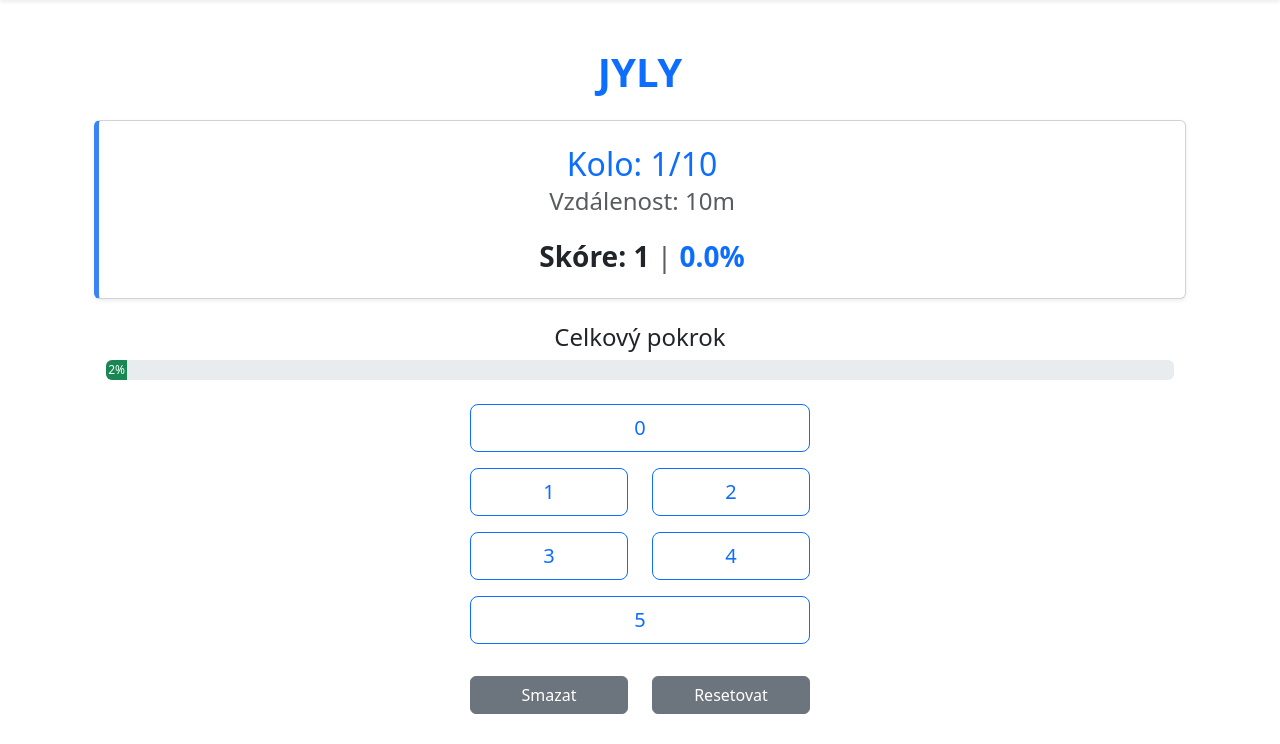
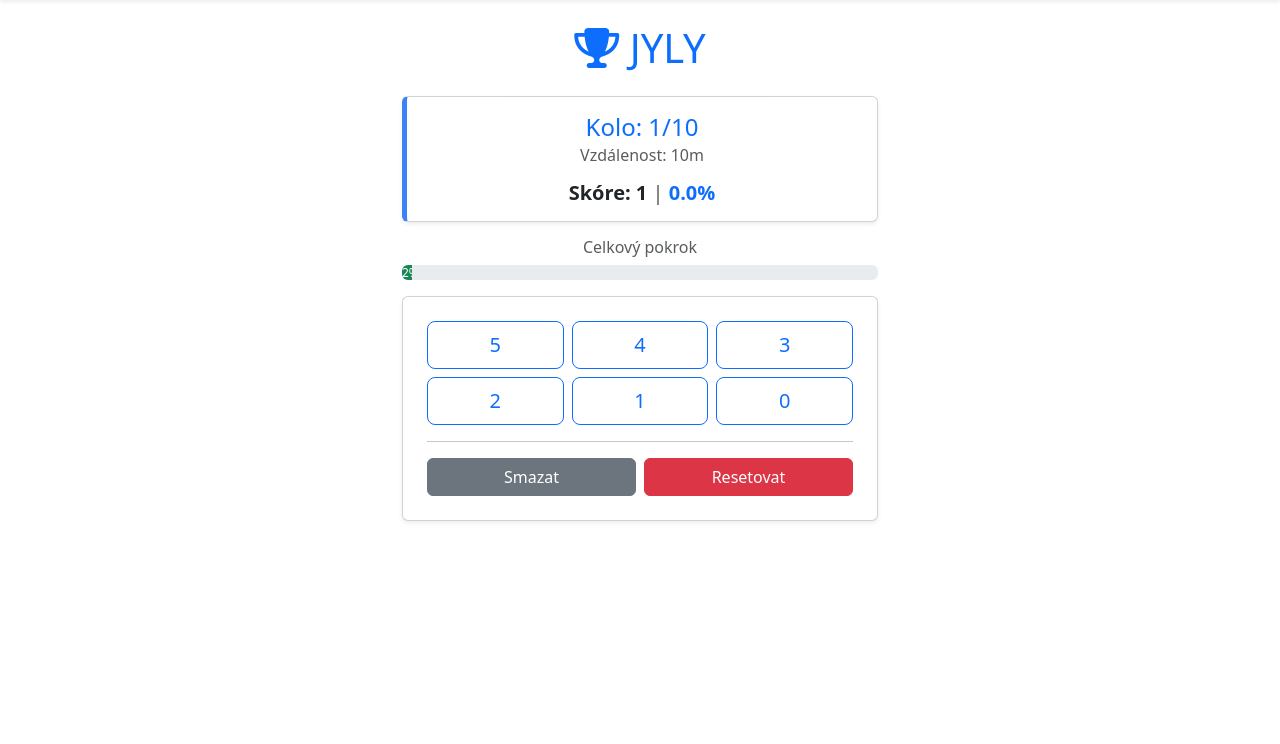
Before and after one commit to dajvid137/discgolf_app, a Flask app: page /training/putt/jyly in a window 1280 px wide. Shown: the part 56-800 px from the top of the page. Run offline with Flask 3, Linux system fonts and the light colour scheme; a user stored in the database is signed in.

Commit message:
uprava designu v Trenink a Index stranky

```diff
--- a/app.py
+++ b/app.py
@@ -484,8 +484,8 @@ def training_putt(mode):
                     discs = int(request.form.get('discs', 0))
 
                     # 1. Validace rozsahů
-                    if not (100 <= total_putts <= 300 and 5 <= distance <= 10 and 1 <= discs <= 10):
-                        flash('Neplatné nastavení. Zkontrolujte rozsahy (Putts: 10-300, Vzdálenost: 5-10m, Disků: 1-10).', 'danger')
+                    if not (50 <= total_putts <= 300 and 5 <= distance <= 10 and 1 <= discs <= 10):
+                        flash('Neplatné nastavení. Zkontrolujte rozsahy (Putts: 50-300, Vzdálenost: 5-10m, Disků: 1-10).', 'danger')
                         return render_template(SETUP_TEMPLATE)
 
                     total_rounds = int(math.ceil(total_putts / discs))
--- a/templates/base.html
+++ b/templates/base.html
@@ -1,12 +1,15 @@
 <!DOCTYPE html>
 <html lang="en">
 <head>
-<meta charset="UTF-8">
-<meta name="viewport" content="width=device-width, initial-scale=1.0">
-<title>DiscGolf Trainer</title>
-<link href="https://cdn.jsdelivr.net/npm/bootstrap@5.3.0/dist/css/bootstrap.min.css" rel="stylesheet">
-<script src="https://cdn.jsdelivr.net/npm/bootstrap@5.3.0/dist/js/bootstrap.bundle.min.js"></script>
+    <meta charset="UTF-8">
+    <meta name="viewport" content="width=device-width, initial-scale=1.0">
+    <title>DiscGolf Trainer</title>
 
+    <link href="https://cdn.jsdelivr.net/npm/bootstrap@5.3.0/dist/css/bootstrap.min.css" rel="stylesheet">
+    <link rel="stylesheet" href="https://cdnjs.cloudflare.com/ajax/libs/font-awesome/6.5.2/css/all.min.css">
+
+    <script src="https://cdn.jsdelivr.net/npm/bootstrap@5.3.0/dist/js/bootstrap.bundle.min.js"></script>
+    <script src="https://cdn.jsdelivr.net/npm/chart.js@4.4.1/dist/chart.umd.min.js"></script>
 </head>
 <body>
 
--- a/templates/putt/game_over.html
+++ b/templates/putt/game_over.html
@@ -2,9 +2,11 @@
 
 {% block content %}
 <div class="card shadow-lg p-4 mx-auto" style="max-width: 400px; border: 2px solid #34D399; background-color: #F0FFF4;">
-    <h1 class="mb-4 text-primary fw-bold">JYLY</h1>
+    <h1 class="card-title text-primary mb-4">
+        <i class="fa-solid fa-trophy"></i> JYLY
+    </h1>
     <h1 class="card-title text-success mb-3">
-            <i class="fas fa-trophy mr-2"> Trénink dokončen!</i>
+            Trénink dokončen!
         </h1>
 
         <hr class="my-3">
--- a/templates/putt/game_over_daily.html
+++ b/templates/putt/game_over_daily.html
@@ -3,9 +3,11 @@
 
 {% block content %}
 <div class="card shadow-lg p-4 mx-auto" style="max-width: 450px; border: 2px solid #3B82F6; background-color: #EFF6FF;">
-    <h1 class="mb-4 text-primary fw-bold">Daily Putt</h1>
+    <h1 class="card-title text-primary mb-4">
+        <i class="fas fa-calendar-check mr-2"> Daily Putt</i>
+    </h1>
     <h1 class="card-title text-primary mb-3">
-            <i class="fas fa-check-circle mr-2">Trénink dokončen!</i>
+            Trénink dokončen!
         </h1>
 
         <hr class="my-3">
--- a/templates/putt/jyly.html
+++ b/templates/putt/jyly.html
@@ -2,51 +2,34 @@
 
 {% block content %}
 <style>
-    /* Styly pro vizuální odezvu při stisknutí (Mobile :active) */
     .score-btn:active {
-        /* Přechod na pevnou barvu při stisknutí */
-        background-color: #10B981; /* Pevná barva místo outline */
-        color: white;
-
-        /* Krátký a viditelný efekt "potopení" */
-        transform: translateY(3px); /* Posun dolů, jako by se tlačítko stlačilo */
-        box-shadow: 0 1px 2px rgba(0, 0, 0, 0.1); /* Stín se zmenší */
-
-        /* Velmi rychlá animace pro okamžitou odezvu */
+        transform: translateY(2px);
         transition: all 0.05s ease-out;
-
-        /* Zrušíme rámeček pro outline tlačítka, aby to vypadalo jako solidní stisk */
-        border: none;
     }
-
-    /* Přechod pro hladký efekt (mírně pomalejší než aktivní stav) */
     .score-btn {
         transition: all 0.1s ease-in-out;
+        font-weight: 500;
     }
 </style>
 
-<div class="container mt-5 text-center">
-    <h1 class="mb-4 text-primary fw-bold">JYLY</h1>
+<div class="container mt-4 text-center" style="max-width: 500px;">
+    <h1 class="card-title text-primary mb-4">
+        <i class="fa-solid fa-trophy"></i> JYLY
+    </h1>
 
-    <div class="card text-center shadow-sm p-4 mb-3" style="border-left: 5px solid #3B82F6;">
-        <h2 class="card-title text-primary">Kolo: {{ Hround }}/10</h2>
-        <h4 class="card-subtitle mb-2 text-muted">Vzdálenost: {{ Hdistance }}m</h3>
-    <h3 class="card-text mt-3 fw-bold">
+    <div class="card text-center shadow-sm p-3 mb-3" style="border-left: 5px solid #3B82F6;">
+        <h2 class="card-title text-primary h4">Kolo: {{ Hround }}/10</h2>
+        <h4 class="card-subtitle mb-2 text-muted h6">Vzdálenost: {{ Hdistance }}m</h4>
+        <h3 class="card-text mt-2 fw-bold h5">
             Skóre: {{ Hscore }}
             <span class="text-muted fw-normal">|</span>
-
-        {# Zde použijeme vypočtené procento z max. dosud možného skóre #}
             <span class="text-primary">{{ "%.1f"|format(current_percentage) }}%</span>
-
-        <!-- <span class="text-muted fw-normal"> (Zatím z Max. {{ max_possible_score }})</span> -->
         </h3>
     </div>
 
-    <div class="container mt-4 mb-4">
-        <!-- <h4>Zbývá hodů: {{ 50 - current_throw_count }}</h4>  -->
-         <h4>Celkový pokrok</h4>
-
-        <div class="progress" style="height: 20px;">
+    <div class="container mb-3 px-0">
+         <h4 class="h6 text-muted">Celkový pokrok</h4>
+        <div class="progress" style="height: 15px;">
             <div class="progress-bar bg-success" role="progressbar"
                 style="{{ progress_style_attr }}"
                 aria-valuenow="{{ progress_percentage|int }}"
@@ -57,59 +40,48 @@
         </div>
     </div>
 
-
     <form method="POST" action="{{ url_for('training_putt', mode='jyly') }}">
-    <div class="container text-center">
-
-        <!-- Řádek 0 -->
-        <div class="row mb-2 justify-content-center">
-            <div class="col-12 col-sm-6 col-md-4">
-                <button type="submit" name="0" class="score-btn btn btn-outline-primary btn-lg w-100 mb-2">0</button>
+        <div class="card p-3 shadow-sm">
+            <div class="card-body p-2">
+                <div class="row g-2 mb-2">
+                    <div class="col">
+                        <button type="submit" name="5" class="score-btn btn btn-lg btn-outline-primary w-100">5</button>
+                    </div>
+                    <div class="col">
+                        <button type="submit" name="4" class="score-btn btn btn-lg btn-outline-primary w-100">4</button>
+                    </div>
+                    <div class="col">
+                        <button type="submit" name="3" class="score-btn btn btn-lg btn-outline-primary w-100">3</button>
                     </div>
                 </div>
 
-        <!-- Řádek 1 a 2 -->
-        <div class="row mb-2 justify-content-center">
-            <div class="col-6 col-sm-3 col-md-2">
-                <button type="submit" name="1" class="score-btn btn btn-outline-primary btn-lg w-100 mb-2">1</button>
+                <div class="row g-2">
+                    <div class="col">
+                        <button type="submit" name="2" class="score-btn btn btn-lg btn-outline-primary w-100">2</button>
                     </div>
-            <div class="col-6 col-sm-3 col-md-2">
-                <button type="submit" name="2" class="score-btn btn btn-outline-primary btn-lg w-100 mb-2">2</button>
+                    <div class="col">
+                        <button type="submit" name="1" class="score-btn btn btn-lg btn-outline-primary w-100">1</button>
+                    </div>
+                    <div class="col">
+                        <button type="submit" name="0" class="score-btn btn btn-lg btn-outline-primary w-100">0</button>
                     </div>
                 </div>
 
-        <!-- Řádek 3 a 4 -->
-        <div class="row mb-2 justify-content-center">
-            <div class="col-6 col-sm-3 col-md-2">
-                <button type="submit" name="3" class="score-btn btn btn-outline-primary btn-lg w-100 mb-2">3</button>
+                <hr class="my-3">
+
+                <div class="row g-2 justify-content-center">
+                    <div class="col-6">
+                        <button type="submit" name="back" class="btn btn-secondary w-100">Smazat</button>
                     </div>
-            <div class="col-6 col-sm-3 col-md-2">
-                <button type="submit" name="4" class="score-btn btn btn-outline-primary btn-lg w-100 mb-2">4</button>
-            </div>
-        </div>
-
-        <!-- Řádek 5 -->
-        <div class="row mb-4 justify-content-center">
-            <div class="col-12 col-sm-6 col-md-4">
-                <button type="submit" name="5" class="score-btn btn btn-outline-primary btn-lg w-100 mb-2">5</button>
-            </div>
-        </div>
-
-        <!-- Back a Reset -->
-        <div class="row justify-content-center">
-            <div class="col-6 col-sm-3 col-md-2">
-                <button type="submit" name="back" class="score-btn btn btn-secondary w-100 mb-2">Smazat</button>
-            </div>
-            <div class="col-6 col-sm-3 col-md-2">
-                <button type="submit" name="resBtn" class="score-btn btn btn-secondary w-100 mb-2"
+                    <div class="col-6">
+                        <button type="submit" name="resBtn" class="btn btn-danger w-100"
                                 onclick="return confirm('Opravdu chcete restartovat hru?');">
                             Resetovat
                         </button>
                     </div>
                 </div>
-
+            </div>
         </div>
     </form>
-
 </div>
 {% endblock %}
```
Also changed, not shown: templates/index.html (+55 -34 lines), templates/putt/daily_putt_game.html (+28 -27 lines), templates/putt/daily_putt_setup.html (+4 -4 lines), templates/training.html (+43 -21 lines), instance/discgolf.db. Lines whose indentation alone changed are shown as unchanged.
